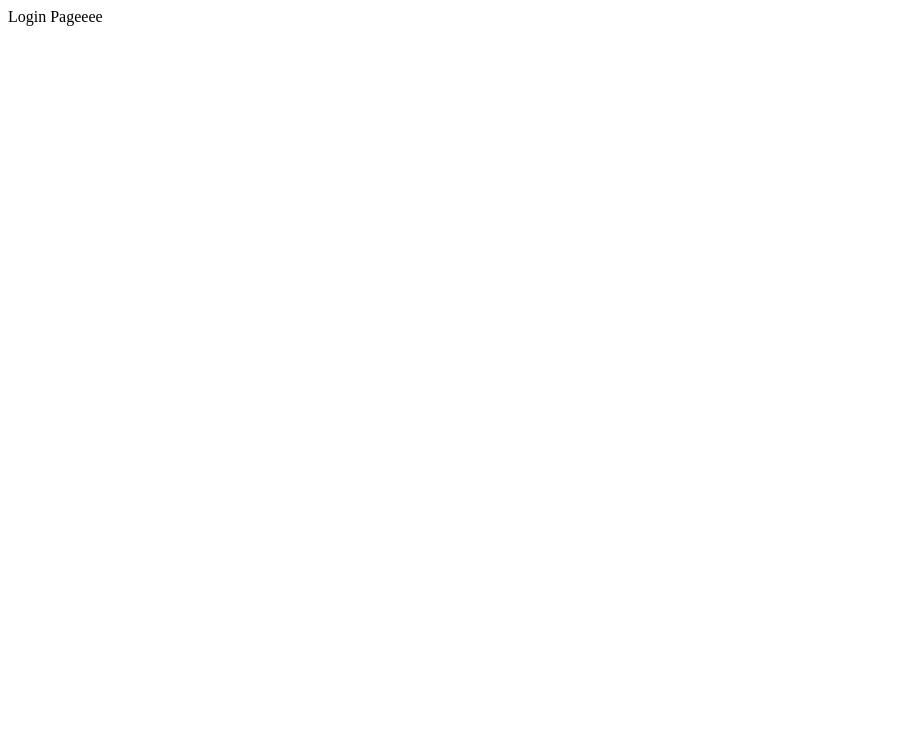
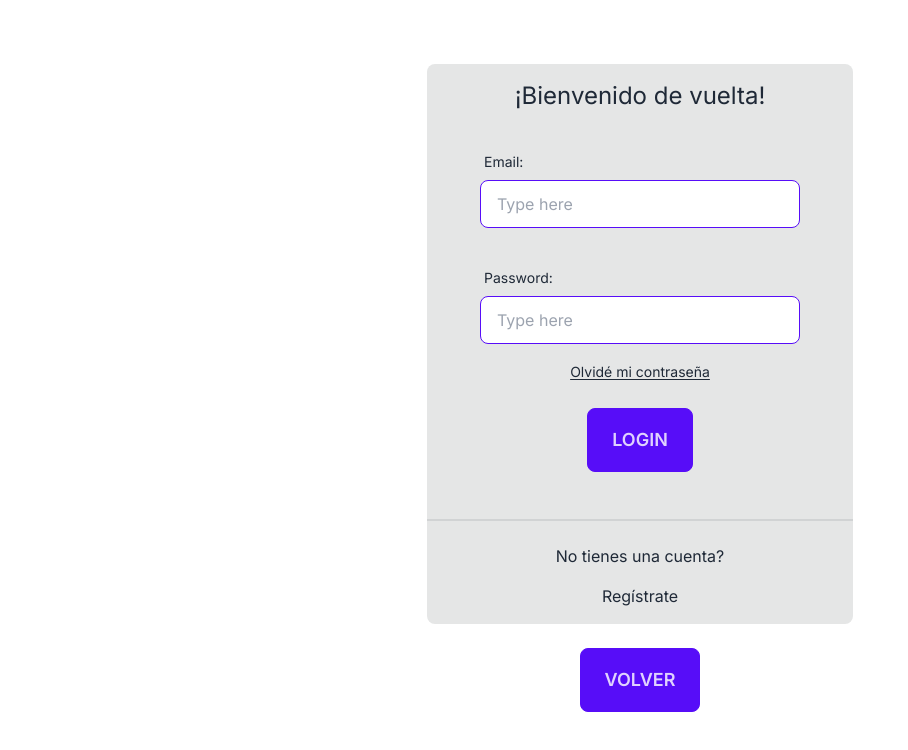
Before and after one commit to pablo4lvarez/GamesTrading, a Next.js app in the folder frontend/games-trading/: page /login in a window 1280 px wide. Shown: the top 750 px of the page, without its empty margins (0-908 px from the left). Built offline with nearby package versions, Linux system fonts and the light colour scheme.

Commit message:
fix linking and starting login

```diff
--- a/frontend/games-trading/app/layout.tsx
+++ b/frontend/games-trading/app/layout.tsx
@@ -17,7 +17,7 @@ export default function RootLayout({
   children: React.ReactNode
 }) {
   return (
-    <html lang="en" data-theme="forest">
+    <html lang="en" data-theme="dark">
       <body >
         <NavBar />
         <main className='relative overflow-hidden'>
--- a/frontend/games-trading/components/NavBar.tsx
+++ b/frontend/games-trading/components/NavBar.tsx
@@ -1,9 +1,9 @@
 import Link from "next/link"
 import Image from "next/image"
+import { NAV_LINKS } from "@/constants"
 
 const NavBar = () => {
   return (
-
     <div className="navbar bg-base-100">
       <div className="flex-1">
         <Link className="btn btn-ghost normal-case" href="/">
@@ -12,10 +12,11 @@ const NavBar = () => {
       </div>
       <div className="flex-none">
         <ul className="menu menu-horizontal px-1">
-          <li><a>Intercambiar</a></li>
-          <li><a>Perfil</a></li>
-          <li><Link href="/pages/login">Iniciar sesión</Link></li>
-
+          {NAV_LINKS.map((link) => (
+            <Link key={link.key} href={link.href} className="px-4 btn btn-ghost normal-case">
+              {link.label}
+            </Link>
+          ))}
         </ul>
       </div>
     </div>
--- a/frontend/games-trading/components/TradesCounter.tsx
+++ b/frontend/games-trading/components/TradesCounter.tsx
@@ -5,7 +5,7 @@ const TradesCounter = () => {
   //TODO: Add function to fetch the amount of successful trades
 
   return (
-    <div className="flex items-center justify-center h-full bg-primary-content md:h-[10vh]">
+    <div className="flex items-center justify-center h-full bg-base-100 md:h-[10vh]">
       <h3 className="text-white">Se han intercambiado con éxito X juegos ❤️</h3>
     </div>
   )
--- /dev/null
+++ b/frontend/games-trading/constants/index.ts
@@ -0,0 +1,7 @@
+// NAVIGATION
+export const NAV_LINKS = [
+  // { href: '/', key: 'home', label: 'Home' },
+  { href: '/login', key: 'login', label: 'Login' },
+  { href: '/', key: 'trade', label: 'Intercambiar' },
+  { href: '/', key: 'profile', label: 'Perfil' },
+];
--- a/frontend/games-trading/pages/login.tsx
+++ b/frontend/games-trading/pages/login.tsx
@@ -1,8 +1,32 @@
+import '../app/globals.css'
 import React from 'react'
 
 const Login = () => {
   return (
-    <div>Login Pageeee</div>
+    <div className='flex items-center justify-center bg-base-primary min-h-screen min-w-screen flex-col'>
+      <div className="bg-base-300 w-1/3 h-1/2 rounded-lg flex flex-col items-center justify-center">
+        <h2 className='text-2xl py-4'>¡Bienvenido de vuelta!</h2>
+        <div className="form-control w-full max-w-xs py-4">
+          <label className="label">
+            <span className="label-text">Email:</span>
+          </label>
+          <input type="text" placeholder="Type here" className="input input-bordered input-primary w-full max-w-xs" />
+        </div>
+        <div className="form-control w-full max-w-xs py-4">
+          <label className="label">
+            <span className="label-text">Password:</span>
+          </label>
+          <input type="text" placeholder="Type here" className="input input-bordered input-primary w-full max-w-xs" />
+        </div>
+        <p className='underline underline-offset-2 text-sm py-0.5'>Olvidé mi contraseña</p>
+        <button className="btn btn-primary btn-xs sm:btn-sm md:btn-md lg:btn-lg my-4 md:my-6">Login</button>
+        <div className="divider divider-primary"></div>
+        <h2>No tienes una cuenta?</h2>
+        <span className='my-4'>Regístrate</span>
+      </div>
+
+      <button className="btn btn-primary btn-xs sm:btn-sm md:btn-md lg:btn-lg my-4 md:my-6">Volver</button>
+    </div>
   )
 }
 
```
